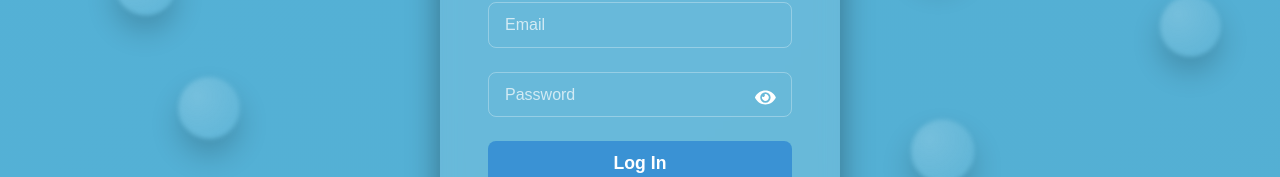
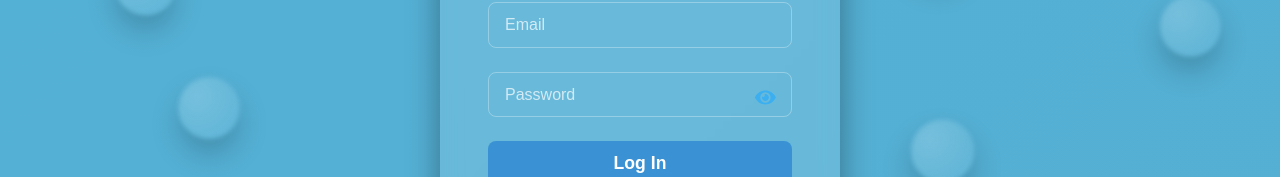
Before and after one commit to tlili-zohra/ChatTalk, a React (Create React App) app in the folder frontend/: page /login in a window 1280 px wide. Shown: the part 323-500 px from the top of the page. Built offline with nearby package versions, Linux system fonts and the light colour scheme; what @suprsend/web-sdk would draw is missing.

Commit message:
change eyes login register

```diff
--- a/frontend/src/index.css
+++ b/frontend/src/index.css
@@ -652,12 +652,12 @@ code {
 }
 
 .toggle-password svg {
-  color: #ffffff;
+  color: #3caff1;
   transition: color 0.2s ease;
 }
 
 .toggle-password:hover svg {
-  color: #497ceb;
+  color: #0f3da1;
 }
 
 /*end login*/
```
